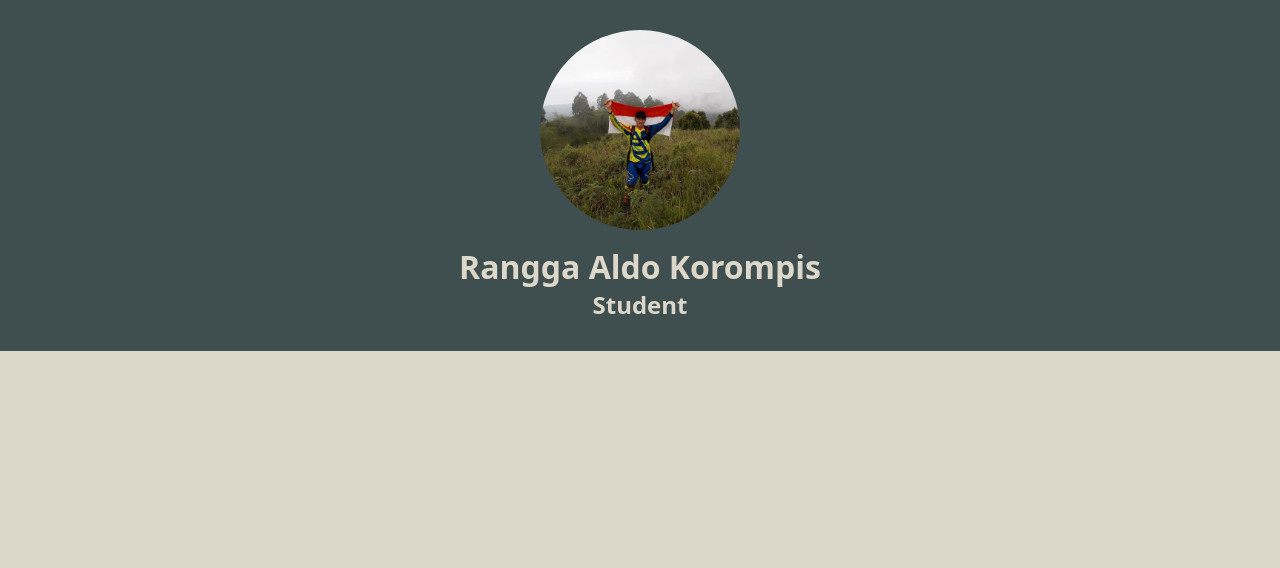
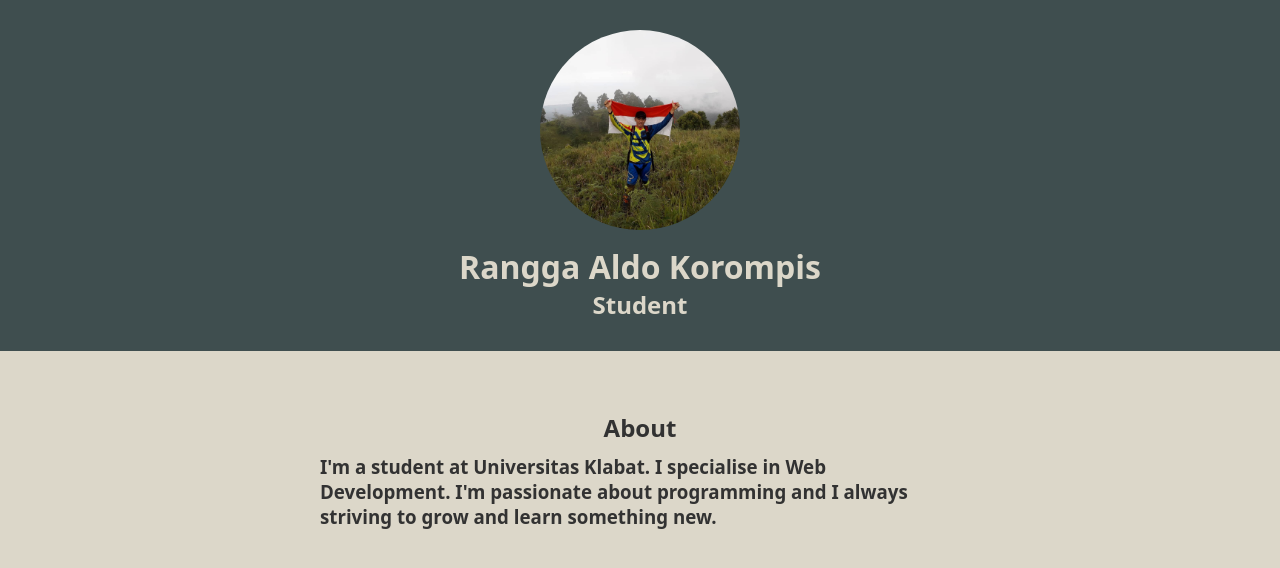
Before and after one commit to ranggakorompis/react-portfolio, a React (Create React App) app: page / in a window 1280 px wide. Shown: the top 568 px of the page. Built offline with nearby package versions, Linux system fonts and the light colour scheme.

Commit message:
Import komponen Main dan About

```diff
--- a/src/components/Container.js
+++ b/src/components/Container.js
@@ -1,11 +1,13 @@
 // Import component
 import Header from "./Header";
+import Main from "./Main";
 
 // Export function Container
 export default function Container() {
   return (
     <div className="container">
       <Header />
+      <Main />
     </div>
   );
 }
```
